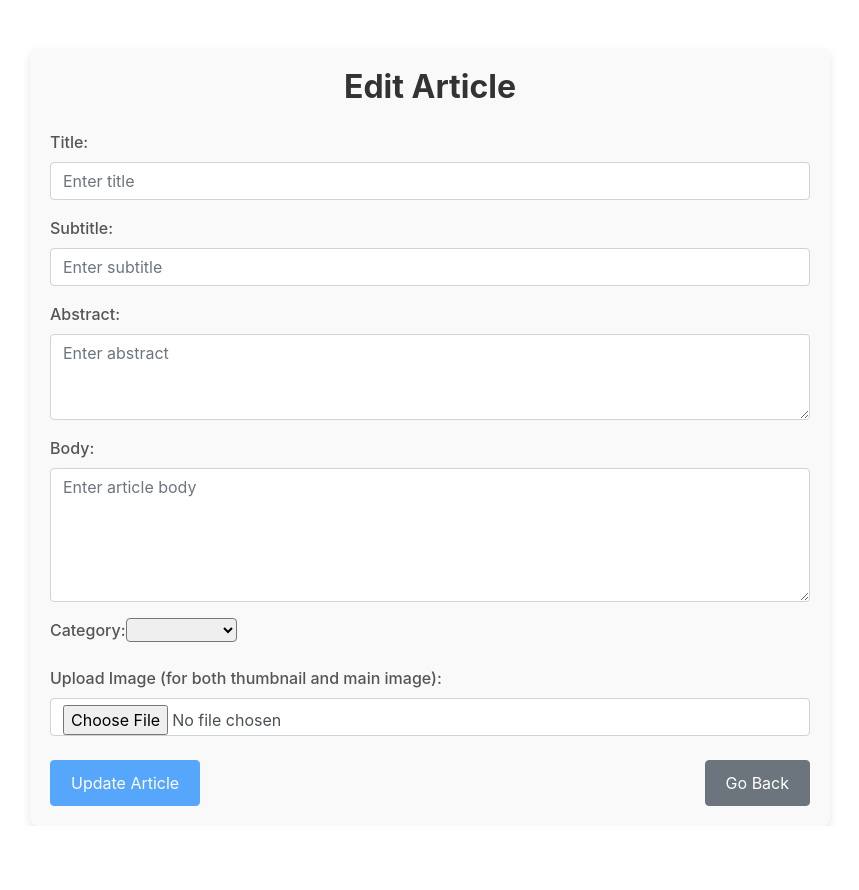
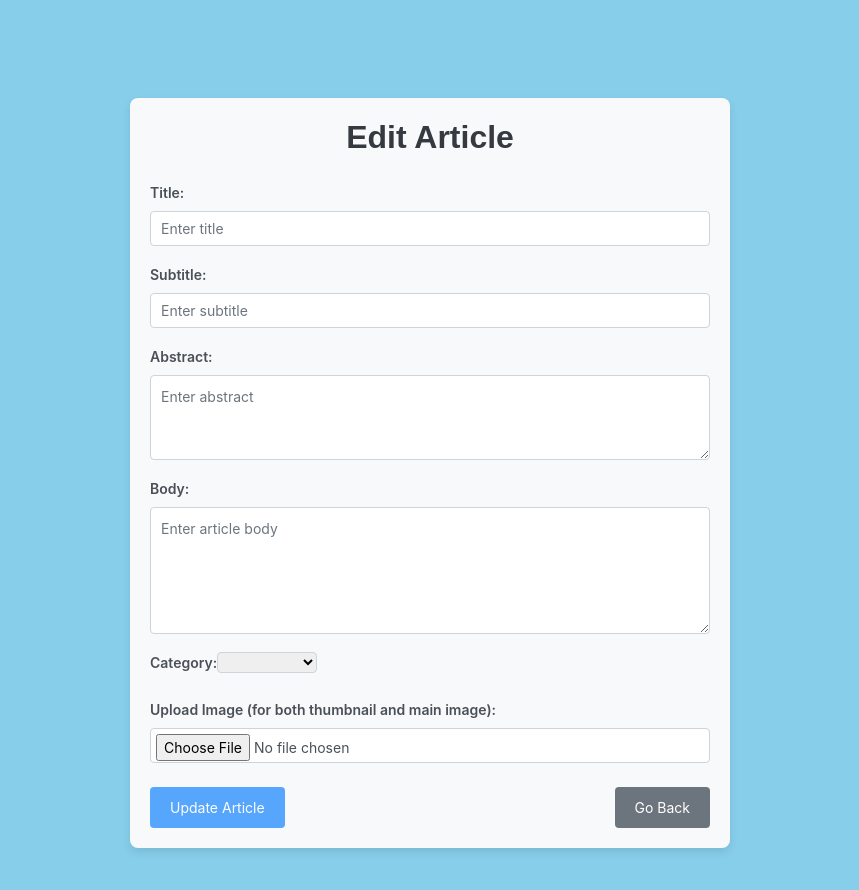
Before and after one commit to pakooo01/ELE_PROJECT, an Angular app: page /edit/1 in a window 1280 px wide. Shown: the top 890 px of the page, without its empty margins (210-1069 px from the left). Before the commit the page ends 826 px from the top, so only its background shows below. Built offline with nearby package versions, Linux system fonts and the light colour scheme; no server answers.

Commit message:
Edit Article UI Layout changed

```diff
--- a/src/app/edit-article/edit-article.component.css
+++ b/src/app/edit-article/edit-article.component.css
@@ -1,55 +1,93 @@
+/* Wrapper Styling for the Sky Blue Background */
+.edit-article-wrapper {
+  background-color: #87CEEB; /* Sky blue color */
+  padding: 50px 0; /* Adds padding above and below the form */
+}
+
+/* Container Styling for the Form */
 .edit-article {
-    max-width: 800px;
-    margin: 0 auto;
-    background-color: #f9f9f9;
+  background-color: #f8f9fa; /* Light gray background inside the form */
   padding: 20px;
   border-radius: 8px;
-    box-shadow: 0 4px 8px rgba(0, 0, 0, 0.1);
+  box-shadow: 0 4px 8px rgba(0, 0, 0, 0.1); /* Subtle shadow for depth */
+  max-width: 600px; /* Restricts the width */
+  margin: 0 auto; /* Centers the form */
 }
 
+/* Heading Styling */
 .edit-article h2 {
+  font-family: 'Arial', sans-serif;
+  color: #343a40; /* Dark gray */
   font-weight: bold;
-    color: #333;
 }
 
-  .form-label {
-    font-weight: 500;
-    color: #555;
+/* Form Group Styling */
+.edit-article .form-group {
+  margin-bottom: 15px;
 }
 
-  .form-control,
-  .form-select {
-    border-radius: 4px;
+/* Label Styling */
+.edit-article .form-label {
+  font-size: 14px;
+  color: #495057; /* Medium gray */
+  font-weight: 600;
 }
 
-  .btn {
-    padding: 10px 20px;
-    font-size: 16px;
+/* Input and Textarea Styling */
+.edit-article .form-control {
+  border: 1px solid #ced4da; /* Light border */
+  border-radius: 4px;
+  padding: 10px;
+  font-size: 14px;
+  transition: box-shadow 0.2s;
 }
 
-  .btn-primary {
-    background-color: #007bff;
-    border-color: #007bff;
+.edit-article .form-control:focus {
+  border-color: #80bdff; /* Blue border on focus */
+  box-shadow: 0 0 4px rgba(0, 123, 255, 0.25); /* Blue shadow on focus */
 }
 
-  .btn-primary:hover {
-    background-color: #0056b3;
-    border-color: #004085;
+/* Select Dropdown Styling */
+.edit-article .form-select {
+  border: 1px solid #ced4da;
+  border-radius: 4px;
+  font-size: 14px;
 }
 
-  .btn-secondary {
-    background-color: #6c757d;
-    border-color: #6c757d;
+/* Buttons Styling */
+.edit-article .btn {
+  padding: 10px 20px;
+  font-size: 14px;
+  border-radius: 4px;
+  transition: background-color 0.2s, box-shadow 0.2s;
 }
 
-  .btn-secondary:hover {
-    background-color: #565e64;
-    border-color: #4e555b;
+.edit-article .btn-primary {
+  background-color: #007bff;
+  border: none;
+  color: #fff;
 }
 
-  .d-flex {
-    display: flex;
+.edit-article .btn-primary:hover {
+  background-color: #0056b3;
+  box-shadow: 0 4px 8px rgba(0, 0, 0, 0.15); /* Hover effect */
 }
-  .justify-content-between {
-    justify-content: space-between;
+
+.edit-article .btn-secondary {
+  background-color: #6c757d;
+  border: none;
+  color: #fff;
 }
+
+.edit-article .btn-secondary:hover {
+  background-color: #5a6268;
+  box-shadow: 0 4px 8px rgba(0, 0, 0, 0.15); /* Hover effect */
+}
+
+/* File Input Styling */
+.edit-article input[type="file"] {
+  border: 1px solid #ced4da;
+  border-radius: 4px;
+  padding: 5px;
+  font-size: 14px;
+}
--- a/src/app/edit-article/edit-article.component.html
+++ b/src/app/edit-article/edit-article.component.html
@@ -1,3 +1,5 @@
+
+<div class="edit-article-wrapper">
 <div class="edit-article container mt-5">
   <h2 class="text-center mb-4">Edit Article</h2>
   <form [formGroup]="articleForm" (ngSubmit)="onSubmit()" enctype="multipart/form-data">
@@ -48,3 +50,4 @@
     </div>
   </form>
 </div>
+</div>
```
Lines whose indentation alone changed are shown as unchanged.
